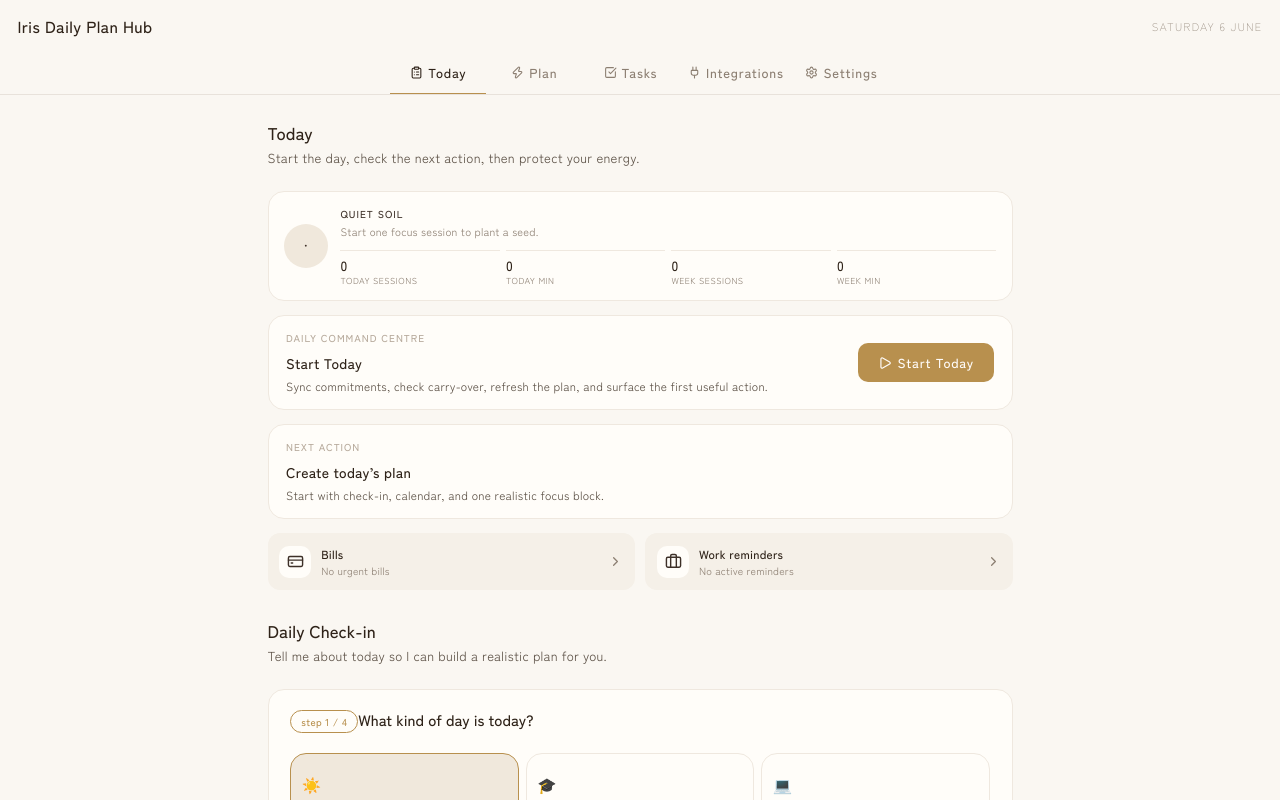
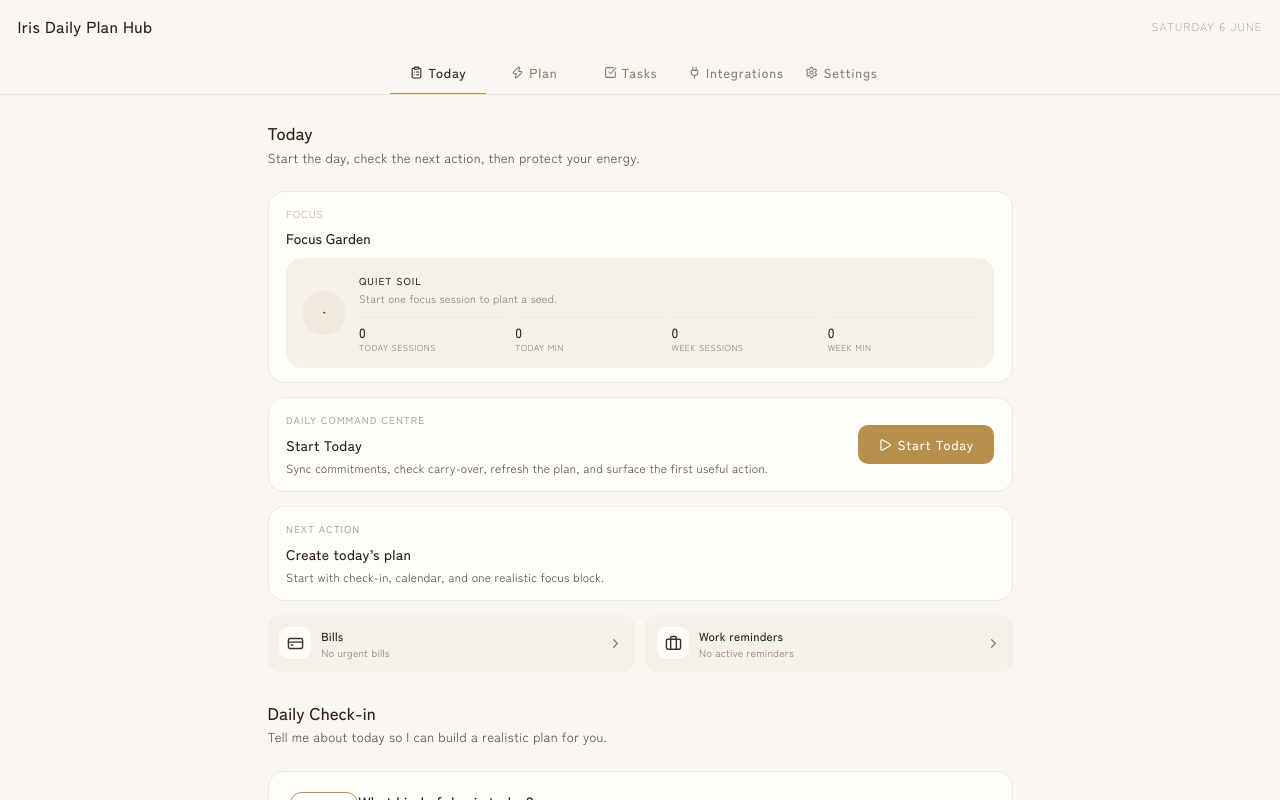
Before and after one commit to iriskumi/iris-daily-plan, a React (Vite) app: page / in a window 1280 px wide. Shown: the top 800 px of the page. Built offline with nearby package versions, Linux system fonts and the light colour scheme.

Commit message:
Polish daily hub UI details

```diff
--- a/src/App.tsx
+++ b/src/App.tsx
@@ -344,7 +344,15 @@ function TodayCommandCentre({
           <p className="page-subtitle">Start the day, check the next action, then protect your energy.</p>
         </div>
 
-        <FocusGarden stats={focusStats} />
+        <section className="today-focus-section">
+          <div className="today-focus-section-header">
+            <div>
+              <div className="section-label">Focus</div>
+              <h3>Focus Garden</h3>
+            </div>
+          </div>
+          <FocusGarden stats={focusStats} />
+        </section>
 
         <div className="start-today-card">
           <div>
--- a/src/components/AIAssistant.tsx
+++ b/src/components/AIAssistant.tsx
@@ -7,7 +7,6 @@ import {
   Briefcase,
   CreditCard,
   BookOpen,
-  Sparkles,
   Info,
   CalendarDays,
   Download,
@@ -345,17 +344,6 @@ export default function AIAssistant({ onGeneratePlan }: Props) {
         <p className="page-subtitle">Calendar, Gmail, Gemini, and future Notion workflows.</p>
       </div>
 
-      <div className="ai-header">
-        <div className="ai-header-badge">
-          <Sparkles size={11} />
-          Connected tools
-        </div>
-        <p>
-          Gemini planning is available when configured. Google Calendar can now be connected
-          read-only; Gmail scan and Notion Daily Log export are available when configured.
-        </p>
-      </div>
-
       <div className="card calendar-integration-card">
         <div className="card-title">
           <CalendarDays size={14} />
--- a/src/components/DailyPlanView.tsx
+++ b/src/components/DailyPlanView.tsx
@@ -256,7 +256,7 @@ export default function DailyPlanView({
   const realityCheck = getRealityCheck(plan)
 
   return (
-    <div className="page">
+    <div className="page plan-page">
       <div className="page-header plan-page-header">
         <div>
           <h2 className="page-title">Daily Plan</h2>
@@ -340,7 +340,11 @@ export default function DailyPlanView({
                 <span className="time-block-range">{getTimeBlockRange(block)}</span>
               )}
               <span>{getTimeBlockTitle(block)}</span>
-              {block.type && <span className="time-block-type">{block.type}</span>}
+              {block.type && (
+                <span className={`time-block-type time-block-type-${block.type}`}>
+                  {block.type}
+                </span>
+              )}
             </div>
             <div className="time-block-body">
               <ul>
--- a/src/components/Settings.tsx
+++ b/src/components/Settings.tsx
@@ -167,7 +167,7 @@ export default function Settings() {
           </div>
         </div>
 
-        <div className="section-label mt-1">Schedule defaults</div>
+        <div className="settings-section-label mt-1">Schedule defaults</div>
         <div className="settings-toggle-list">
           <label className="settings-toggle">
             <input
--- a/src/index.css
+++ b/src/index.css
@@ -259,9 +259,9 @@ body {
 
 .section-label {
   font-size: 10px;
-  font-weight: 500;
+  font-weight: 400;
   text-transform: uppercase;
-  letter-spacing: 0.1em;
+  letter-spacing: 0.12em;
   color: var(--section-label);
   margin-bottom: 0.5rem;
 }
@@ -1140,6 +1140,10 @@ body {
   gap: 1rem;
 }
 
+.plan-page {
+  max-width: 780px;
+}
+
 .plan-source-pill {
   display: inline-flex;
   align-items: center;
@@ -1268,14 +1272,59 @@ body {
 
 .time-block-type {
   margin-left: auto;
-  padding: 0.14rem 0.4rem;
-  border-radius: var(--radius-sm);
+  padding: 0.18rem 0.55rem;
+  border-radius: 999px;
   background: var(--surface);
   border: 1px solid var(--border);
   color: var(--text-3);
   font-size: 0.65rem;
   font-weight: 500;
   text-transform: uppercase;
+  letter-spacing: 0.1em;
+  line-height: 1.2;
+}
+
+.time-block-type-class {
+  background: #EFE7DC;
+  border-color: #C9B79F;
+  color: #6F5841;
+}
+
+.time-block-type-meal {
+  background: #F7F0E7;
+  border-color: #E2D6C7;
+  color: #7A6A58;
+}
+
+.time-block-type-focus {
+  background: #FDF0DC;
+  border-color: #D7B878;
+  color: #7A5A2E;
+}
+
+.time-block-type-admin {
+  background: #F0EDE8;
+  border-color: #D4CCC0;
+  color: #675E55;
+}
+
+.time-block-type-buffer {
+  background: #FAF3E8;
+  border-color: #E8D9BF;
+  color: #8A7658;
+}
+
+.time-block-type-recovery {
+  background: #EEF2EA;
+  border-color: #CBD7C3;
+  color: #65765E;
+}
+
+.time-block-type-work,
+.time-block-type-shutdown {
+  background: #F2EDE6;
+  border-color: #D8CABB;
+  color: #6E5D4D;
 }
 
 .time-block-body {
@@ -1707,6 +1756,15 @@ body {
 }
 
 /* ── Settings ─────────────────────────────────────────── */
+
+.settings-section-label {
+  font-size: 10px;
+  font-weight: 400;
+  text-transform: uppercase;
+  letter-spacing: 0.12em;
+  color: #8C7F72;
+  margin-bottom: 0.55rem;
+}
 
 .settings-toggle-list {
   display: flex;
@@ -2412,6 +2470,34 @@ body {
 
 .command-page {
   padding-bottom: 0.25rem;
+}
+
+.today-focus-section {
+  background: var(--surface);
+  border: 0.5px solid var(--border);
+  border-radius: var(--radius);
+  padding: 1rem 1.25rem;
+  margin-bottom: 1rem;
+}
+
+.today-focus-section-header {
+  display: flex;
+  align-items: center;
+  justify-content: space-between;
+  margin-bottom: 0.7rem;
+}
+
+.today-focus-section h3 {
+  font-size: 1rem;
+  font-weight: 500;
+  color: var(--text);
+  letter-spacing: 0;
+}
+
+.today-focus-section .focus-garden {
+  margin-bottom: 0;
+  background: var(--surface-2);
+  border-color: transparent;
 }
 
 .start-today-card,
```
